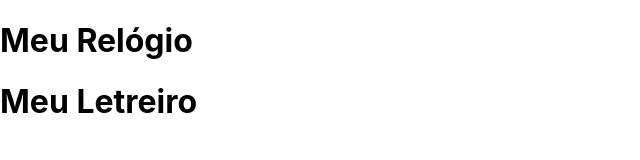
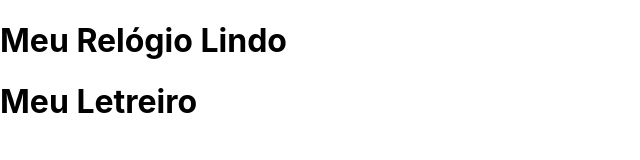
Before and after one commit to AnthonyCostaCrosciatte/Anthony_ProjectReact, a React (Create React App) app: page / in a window 1280 px wide. Shown: the top 160 px of the page, without its empty margins (0-640 px from the left). Built offline with nearby package versions, Linux system fonts and the light colour scheme.

Commit message:
Update Relogio.js

```diff
--- a/src/Relogio.js
+++ b/src/Relogio.js
@@ -1,7 +1,7 @@
 function Relogio() {
   return (
     <>
-      <h1>Meu Relógio</h1>
+      <h1>Meu Relógio Lindo</h1>
 
     </>
   );
```
